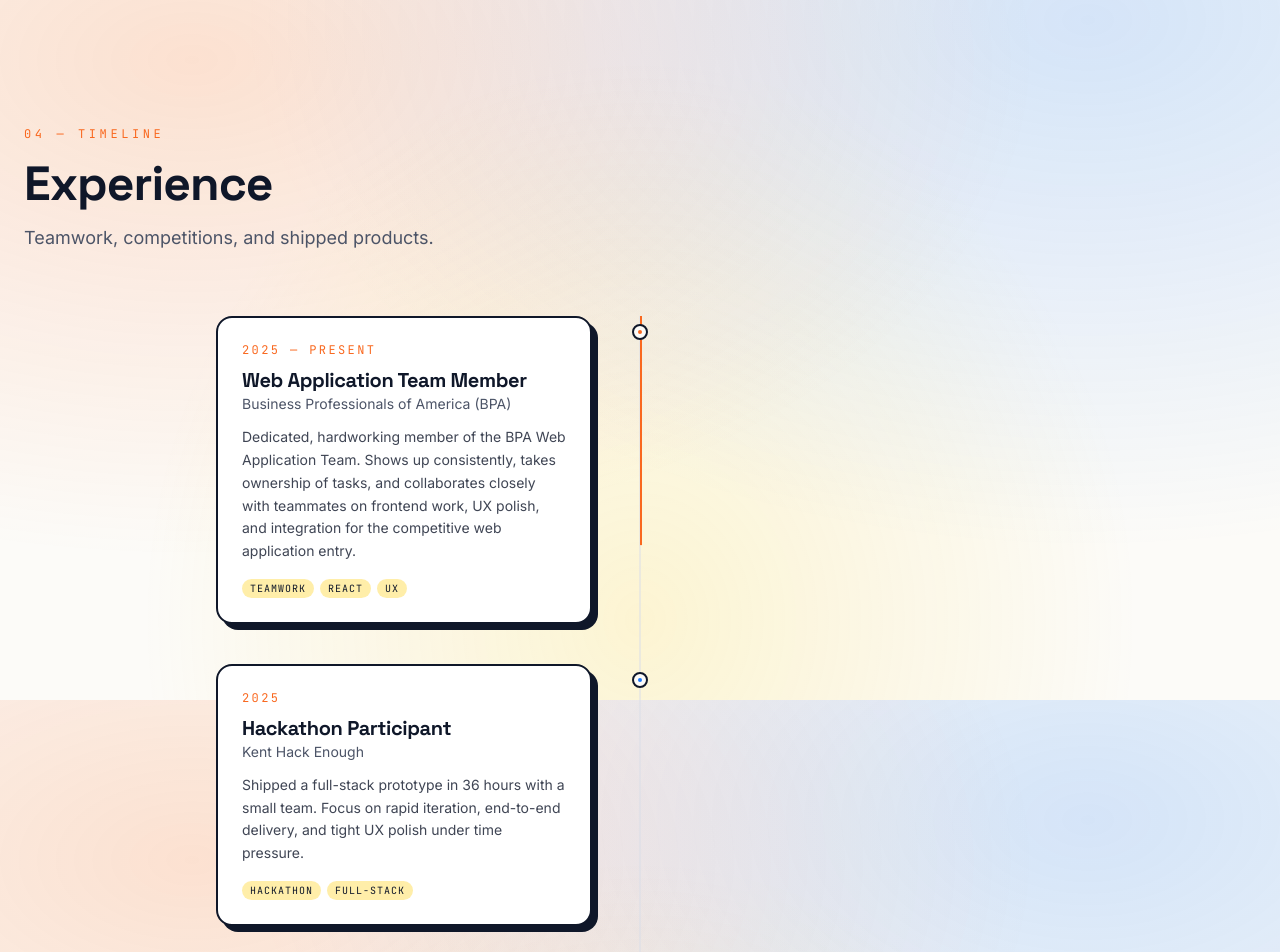
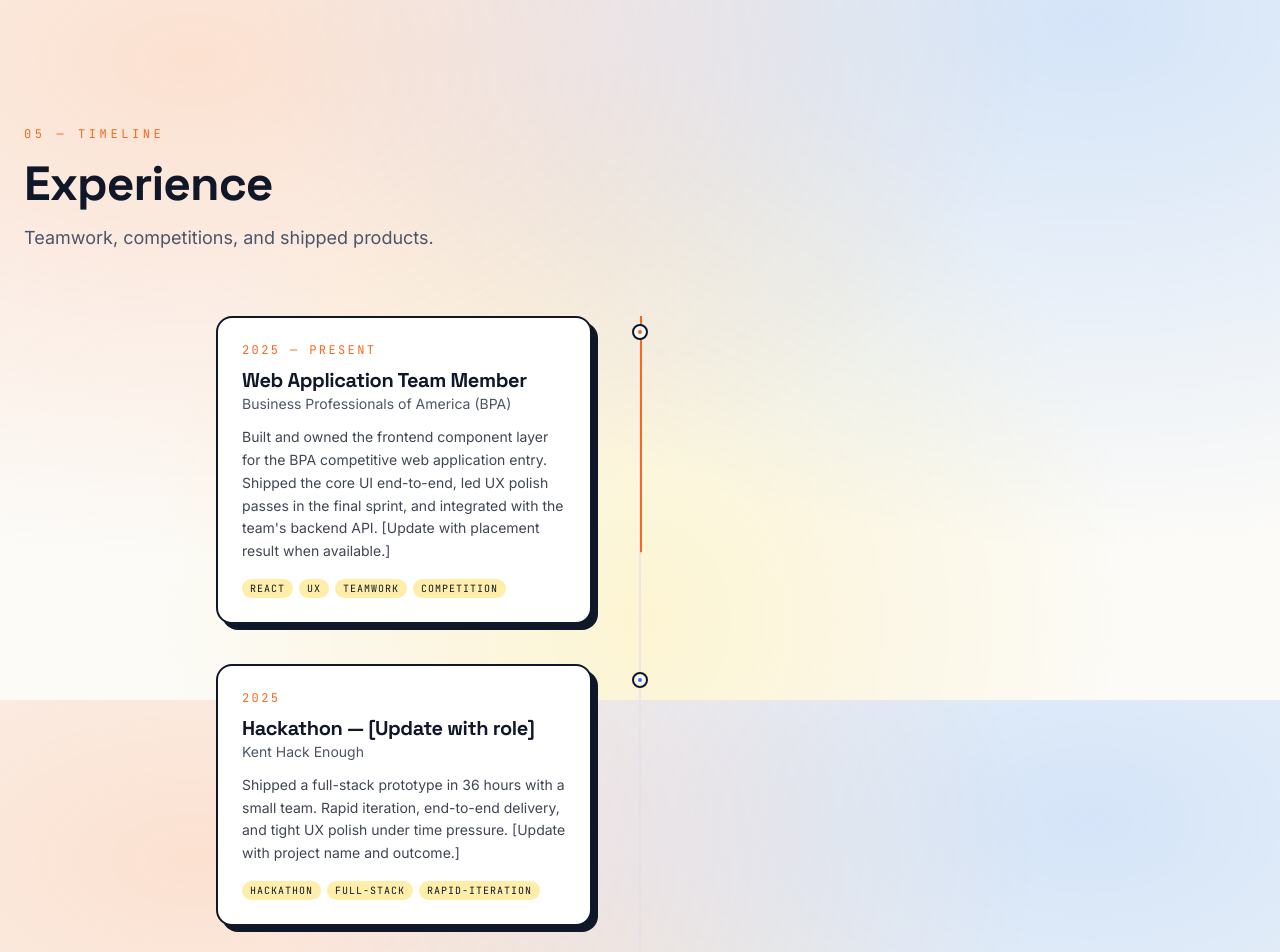
Before and after one commit to Brant-100/Personal-Website, a React (Vite) app in the folder client/: page / in a window 1280 px wide. Shown: the part 6500-7452 px from the top of the page. Built offline with nearby package versions, Linux system fonts and the light colour scheme; no server answers.

Commit message:
feat(experience): outcome-oriented BPA and hackathon entries; fix section numbering
Made-with: Cursor

```diff
--- a/client/src/components/sections/Credentials.jsx
+++ b/client/src/components/sections/Credentials.jsx
@@ -186,7 +186,7 @@ export function Credentials() {
     <Section id="credentials" className="container">
       <Reveal className="mb-4">
         <span className="font-mono text-xs uppercase tracking-[0.3em] text-primary">
-          {isDark ? "// 03" : "03 —"} credentials vault
+          {isDark ? "// 04" : "04 —"} credentials vault
         </span>
       </Reveal>
       <Reveal className="mb-12 max-w-3xl">
--- a/client/src/components/sections/Experience.jsx
+++ b/client/src/components/sections/Experience.jsx
@@ -13,17 +13,17 @@ const FALLBACK = [
     org: "Business Professionals of America (BPA)",
     period: "2025 — Present",
     summary:
-      "Dedicated, hardworking member of the BPA Web Application Team. Shows up consistently, takes ownership of tasks, and collaborates closely with teammates on frontend work, UX polish, and integration for the competitive web application entry.",
-    tags: ["teamwork", "react", "ux"],
+      "Built and owned the frontend component layer for the BPA competitive web application entry. Shipped the core UI end-to-end, led UX polish passes in the final sprint, and integrated with the team's backend API. [Update with placement result when available.]",
+    tags: ["react", "ux", "teamwork", "competition"],
   },
   {
     id: "kent-hack-enough",
-    title: "Hackathon Participant",
+    title: "Hackathon — [Update with role]",
     org: "Kent Hack Enough",
     period: "2025",
     summary:
-      "Shipped a full-stack prototype in 36 hours with a small team. Focus on rapid iteration, end-to-end delivery, and tight UX polish under time pressure.",
-    tags: ["hackathon", "full-stack"],
+      "Shipped a full-stack prototype in 36 hours with a small team. Rapid iteration, end-to-end delivery, and tight UX polish under time pressure. [Update with project name and outcome.]",
+    tags: ["hackathon", "full-stack", "rapid-iteration"],
   },
   {
     id: "congressional-app-challenge",
@@ -31,8 +31,8 @@ const FALLBACK = [
     org: "U.S. House of Representatives",
     period: "2024",
     summary:
-      "Designed, built, and submitted an original application to the Congressional App Challenge for the local congressional district.",
-    tags: ["product", "civic-tech"],
+      "Designed, built, and submitted an original application to the Congressional App Challenge for the local congressional district. [Update with project description and district.]",
+    tags: ["product", "civic-tech", "solo"],
   },
 ];
 
@@ -60,7 +60,7 @@ export function Experience() {
     <Section id="experience" className="container">
       <Reveal className="mb-4">
         <span className="font-mono text-xs uppercase tracking-[0.3em] text-primary">
-          {isDark ? "// 04" : "04 —"} timeline
+          {isDark ? "// 05" : "05 —"} timeline
         </span>
       </Reveal>
       <Reveal className="mb-16 max-w-3xl">
```
Also changed, not shown: 1 other file (tests, documents, lock files or other folders).
